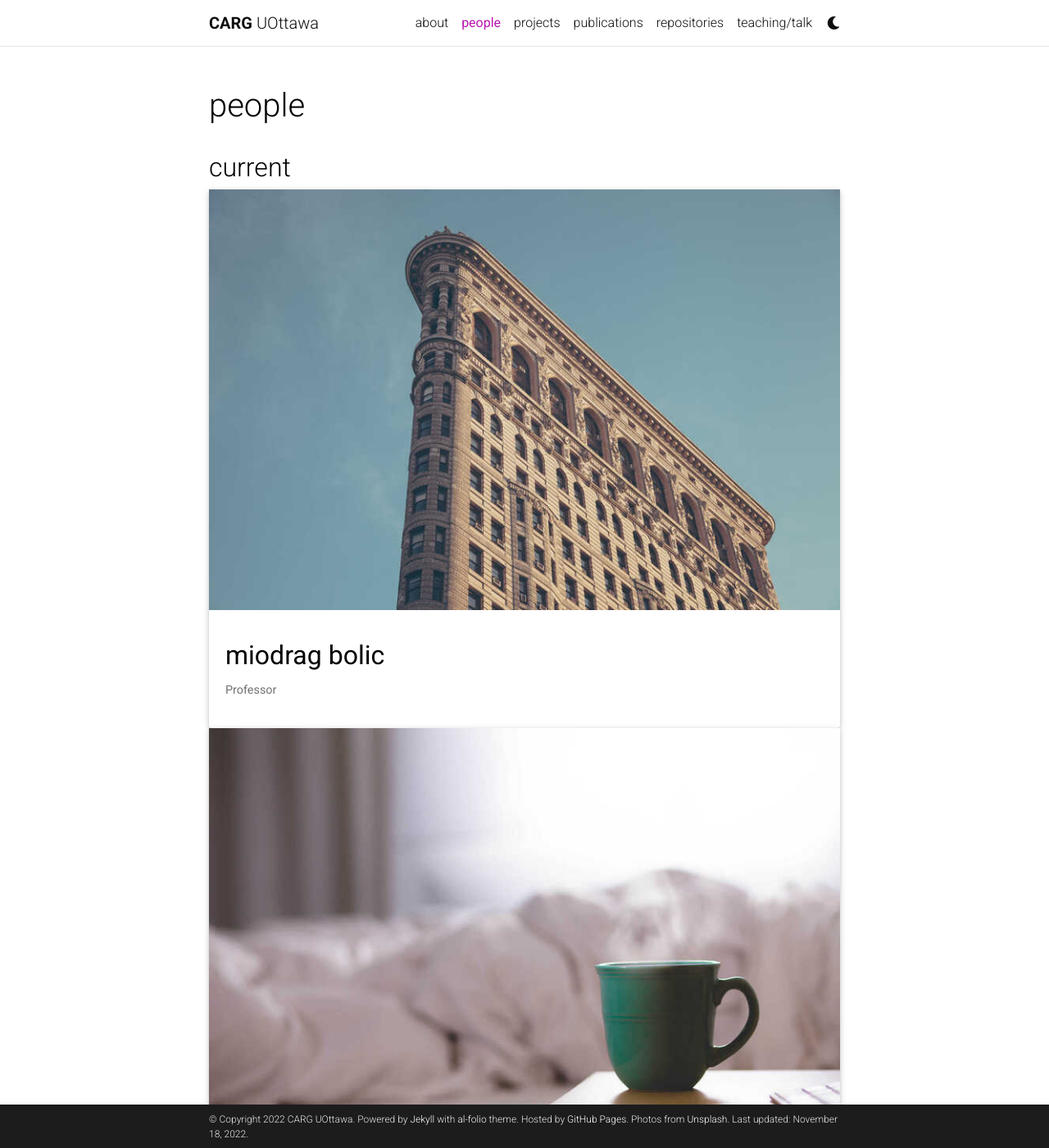
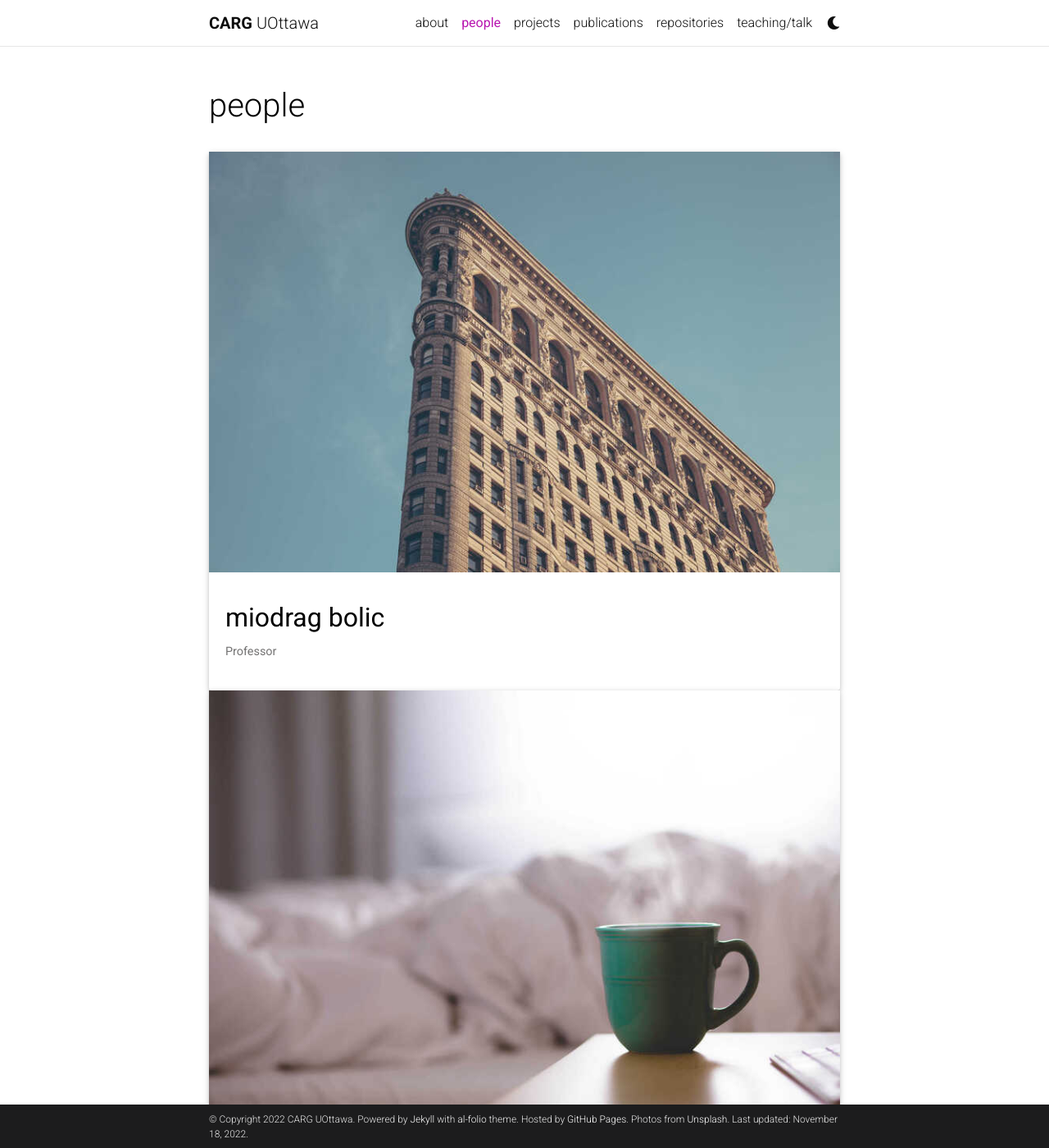
Before and after one commit to Himagna-Ganti/carg-uottawa, a Jekyll site: the page built from _pages/people.md, in a window 1280 px wide and 1400 px high. Shown: the whole window at 82% size. Built offline with Jekyll 4.4.1, drawn with Linux system fonts in a browser that asks for light colours; full-size pictures stand in for the smaller copies a plugin makes; comment, search, counter and statistics services are not loaded; a style sheet for code colours, icons or effects is not loaded.

Commit message:
Update people.md

```diff
--- a/_pages/people.md
+++ b/_pages/people.md
@@ -11,7 +11,7 @@ horizontal: false
 
 <!-- pages/people.md -->
 <div class="people">
-{%- if site.enable_project_categories and page.display_categories %}
+{%- if site.enable_people_categories and page.display_categories %}
   <!-- Display categorized people -->
   {%- for category in page.display_categories %}
   <h2 class="category">{{ category }}</h2>
```
